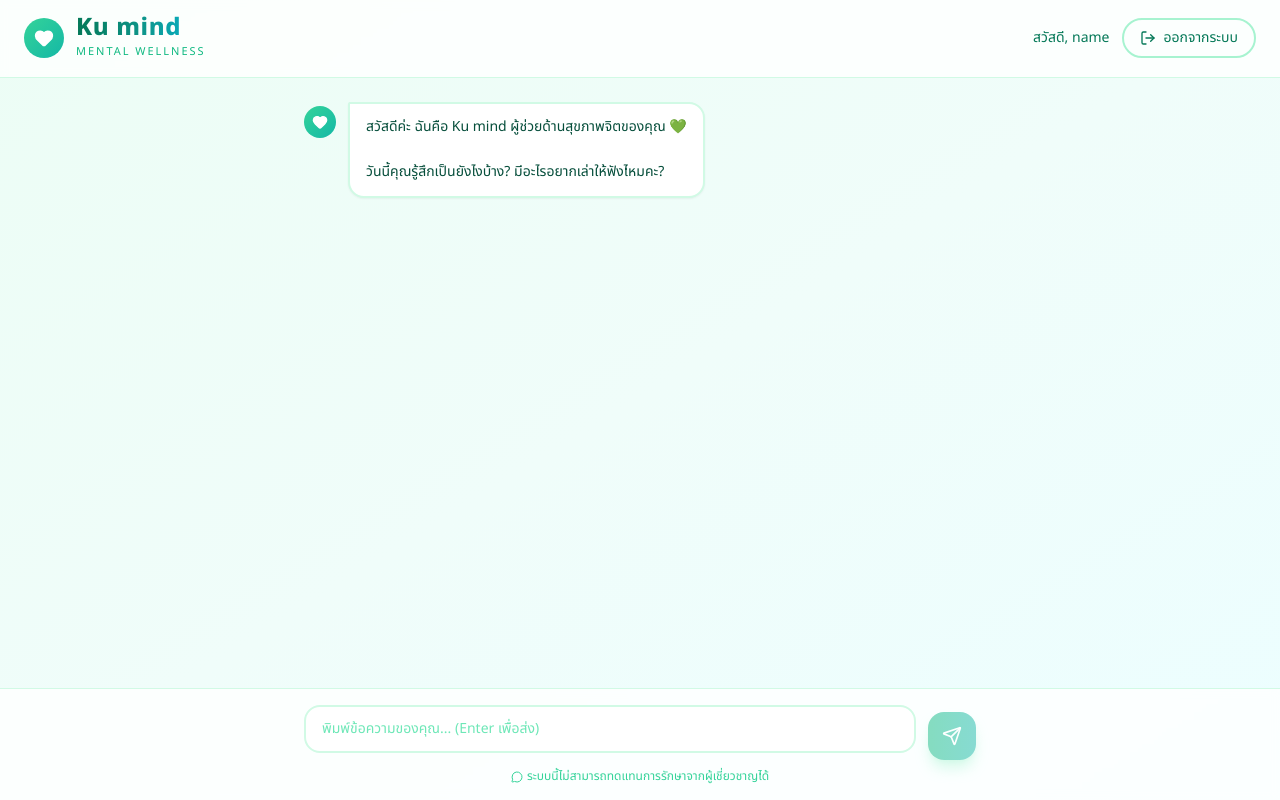
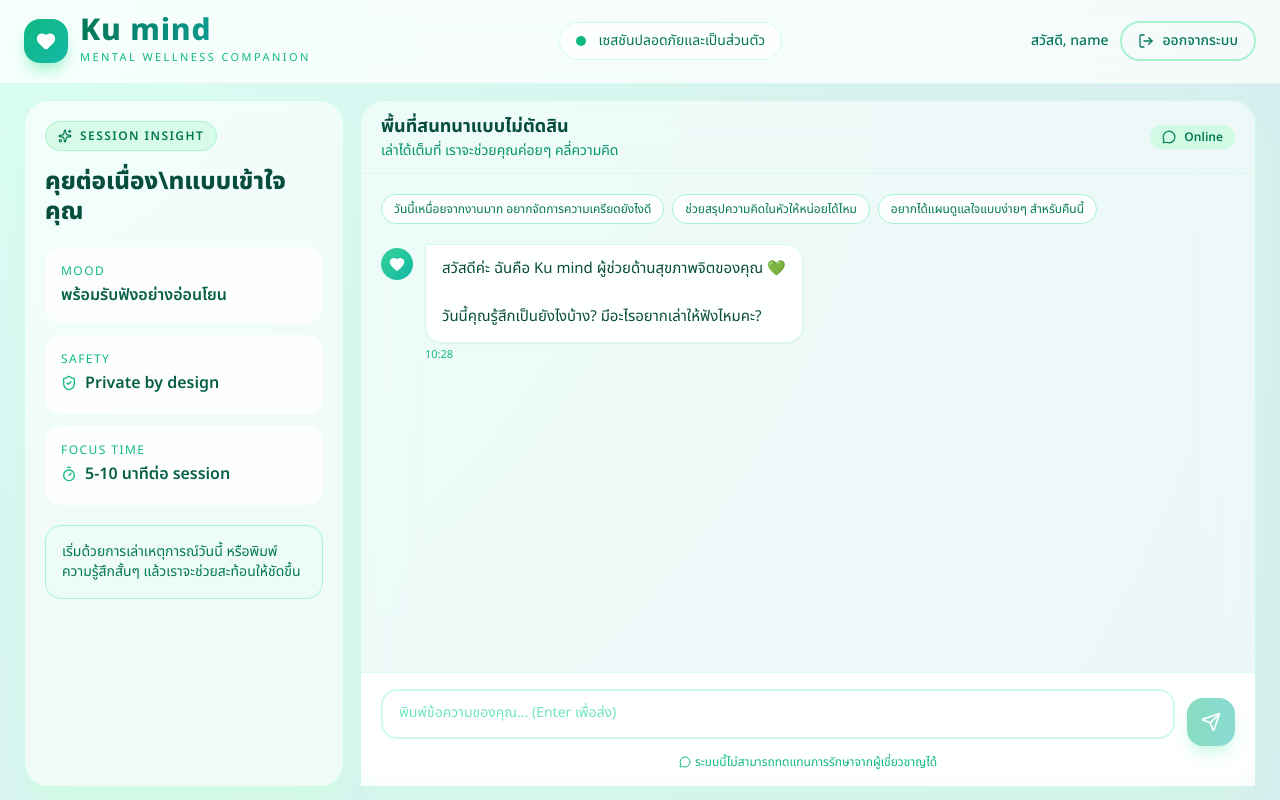
Before and after one commit to ku-mind/ku-mind, a React (Vite) app in the folder frontend/: page /chat in a window 1280 px wide. Both pictures are taken after typing "name@example.com", "Sample123" into the empty fields and a click on the button "เข้าสู่ระบบ". Built offline with nearby package versions, Linux system fonts and the light colour scheme; no server answers.

Commit message:
fix: chat uxui

```diff
--- a/frontend/src/pages/chat.tsx
+++ b/frontend/src/pages/chat.tsx
@@ -1,6 +1,15 @@
 import { useState, useRef, useEffect } from "react";
 import { useNavigate } from "react-router-dom";
-import { Heart, Send, LogOut, MessageCircle } from "lucide-react";
+import {
+  Brain,
+  Heart,
+  LogOut,
+  MessageCircle,
+  Send,
+  ShieldCheck,
+  Sparkles,
+  Timer,
+} from "lucide-react";
 
 interface Message {
   id: string;
@@ -15,7 +24,8 @@
     {
       id: "1",
       role: "assistant",
-      content: "สวัสดีค่ะ ฉันคือ Ku mind ผู้ช่วยด้านสุขภาพจิตของคุณ 💚\n\nวันนี้คุณรู้สึกเป็นยังไงบ้าง? มีอะไรอยากเล่าให้ฟังไหมคะ?",
+      content:
+        "สวัสดีค่ะ ฉันคือ Ku mind ผู้ช่วยด้านสุขภาพจิตของคุณ 💚\n\nวันนี้คุณรู้สึกเป็นยังไงบ้าง? มีอะไรอยากเล่าให้ฟังไหมคะ?",
       timestamp: new Date(),
     },
   ]);
@@ -35,13 +45,14 @@
     navigate("/");
   };
 
-  const handleSend = async () => {
-    if (!input.trim() || isLoading) return;
+  const sendMessage = async (rawMessage: string) => {
+    const messageText = rawMessage.trim();
+    if (!messageText || isLoading) return;
 
     const userMessage: Message = {
       id: Date.now().toString(),
       role: "user",
-      content: input.trim(),
+      content: messageText,
       timestamp: new Date(),
     };
 
@@ -89,6 +100,14 @@
     }
   };
 
+  const handleSend = async () => {
+    await sendMessage(input);
+  };
+
+  const handleQuickPrompt = async (prompt: string) => {
+    await sendMessage(prompt);
+  };
+
   const handleKeyDown = (e: React.KeyboardEvent) => {
     if (e.key === "Enter" && !e.shiftKey) {
       e.preventDefault();
@@ -96,82 +115,175 @@
     }
   };
 
+  const formatTime = (timestamp: Date) =>
+    timestamp.toLocaleTimeString("th-TH", {
+      hour: "2-digit",
+      minute: "2-digit",
+    });
+
+  const quickPrompts = [
+    "วันนี้เหนื่อยจากงานมาก อยากจัดการความเครียดยังไงดี",
+    "ช่วยสรุปความคิดในหัวให้หน่อยได้ไหม",
+    "อยากได้แผนดูแลใจแบบง่ายๆ สำหรับคืนนี้",
+  ];
+
   return (
-    <div className="min-h-screen bg-gradient-to-br from-emerald-50 via-teal-50 to-cyan-50 flex flex-col">
-      <header className="bg-white/80 backdrop-blur-sm border-b border-emerald-100 sticky top-0 z-50">
-        <div className="w-full px-4 md:px-6 py-4 flex items-center justify-between">
+    <div className="relative h-screen overflow-hidden bg-[radial-gradient(circle_at_top_left,_#d9fff3_0%,_#d8f7f1_30%,_#d6ecee_100%)] text-emerald-900">
+      <div className="pointer-events-none absolute inset-0 -z-10">
+        <div className="absolute -left-24 top-20 h-72 w-72 rounded-full bg-emerald-300/40 blur-3xl" />
+        <div className="absolute right-0 top-0 h-96 w-96 rounded-full bg-cyan-300/30 blur-3xl" />
+        <div className="absolute bottom-0 left-1/3 h-80 w-80 rounded-full bg-teal-300/30 blur-3xl" />
+      </div>
+
+      <header className="border-b border-emerald-100/70 bg-white/75 backdrop-blur-xl">
+        <div className="flex w-full items-center justify-between px-4 py-4 md:px-6">
           <div className="flex items-center gap-3">
-            <div className="w-10 h-10 bg-gradient-to-br from-emerald-400 to-teal-500 rounded-full flex items-center justify-center">
-              <Heart className="w-5 h-5 text-white" fill="white" />
+            <div className="flex h-11 w-11 items-center justify-center rounded-2xl bg-gradient-to-br from-emerald-500 to-teal-500 shadow-lg shadow-emerald-200">
+              <Heart className="h-5 w-5 text-white" fill="white" />
             </div>
             <div>
-              <h1 className="text-2xl font-black tracking-wide leading-none bg-gradient-to-r from-emerald-700 via-teal-600 to-cyan-500 bg-clip-text text-transparent">
+              <h1 className="bg-gradient-to-r from-emerald-700 via-teal-600 to-cyan-500 bg-clip-text text-3xl font-black leading-none tracking-wide text-transparent">
                 Ku mind
               </h1>
-              <p className="text-[11px] uppercase tracking-[0.18em] text-emerald-500 mt-1">
-                Mental Wellness
-              </p>
+              <p className="mt-1 text-[11px] uppercase tracking-[0.22em] text-emerald-500">Mental Wellness Companion</p>
             </div>
           </div>
+
+          <div className="hidden items-center gap-3 rounded-full border border-emerald-100 bg-white/70 px-4 py-2 text-sm text-emerald-700 lg:flex">
+            <span className="inline-flex h-2.5 w-2.5 rounded-full bg-emerald-500" />
+            เซสชันปลอดภัยและเป็นส่วนตัว
+          </div>
+
           <div className="flex items-center gap-3">
-            <span className="text-sm text-emerald-700 hidden sm:block">
+            <span className="hidden text-sm font-medium text-emerald-700 sm:block">
               สวัสดี, {user.name || user.email || "คุณ"}
             </span>
             <button
               onClick={handleLogout}
-              className="flex items-center gap-2 px-4 py-2 text-emerald-700 border-2 border-emerald-200 rounded-full hover:bg-emerald-50 transition-all text-sm"
+              className="inline-flex items-center gap-2 rounded-full border-2 border-emerald-200 px-4 py-2 text-sm font-medium text-emerald-700 transition-all hover:bg-emerald-50"
             >
-              <LogOut className="w-4 h-4" />
+              <LogOut className="h-4 w-4" />
               <span className="hidden sm:block">ออกจากระบบ</span>
             </button>
           </div>
         </div>
       </header>
 
-      <div className="flex-1 overflow-y-auto px-4 py-6">
-        <div className="max-w-2xl mx-auto space-y-4">
+      <main className="grid h-[calc(100vh-81px)] grid-cols-1 gap-4 px-4 py-4 md:px-6 lg:grid-cols-[320px_1fr]">
+        <aside className="hidden rounded-3xl border border-emerald-100/90 bg-white/65 p-5 shadow-xl shadow-emerald-100 backdrop-blur lg:flex lg:flex-col">
+          <div className="mb-5">
+            <div className="inline-flex items-center gap-2 rounded-full border border-emerald-200 bg-emerald-100/80 px-3 py-1.5 text-xs font-semibold uppercase tracking-[0.12em] text-emerald-700">
+              <Sparkles className="h-3.5 w-3.5" />
+              Session Insight
+            </div>
+            <h2 className="mt-4 text-2xl font-black leading-tight text-emerald-900">คุยต่อเนื่อง\nแบบเข้าใจคุณ</h2>
+          </div>
+
+          <div className="space-y-3">
+            <div className="rounded-2xl bg-white/85 p-4">
+              <p className="mb-1 text-xs uppercase tracking-[0.12em] text-emerald-500">Mood</p>
+              <p className="font-semibold text-emerald-800">พร้อมรับฟังอย่างอ่อนโยน</p>
+            </div>
+            <div className="rounded-2xl bg-white/85 p-4">
+              <p className="mb-1 text-xs uppercase tracking-[0.12em] text-emerald-500">Safety</p>
+              <p className="inline-flex items-center gap-2 font-semibold text-emerald-800">
+                <ShieldCheck className="h-4 w-4 text-emerald-500" />
+                Private by design
+              </p>
+            </div>
+            <div className="rounded-2xl bg-white/85 p-4">
+              <p className="mb-1 text-xs uppercase tracking-[0.12em] text-emerald-500">Focus Time</p>
+              <p className="inline-flex items-center gap-2 font-semibold text-emerald-800">
+                <Timer className="h-4 w-4 text-emerald-500" />
+                5-10 นาทีต่อ session
+              </p>
+            </div>
+          </div>
+
+          <div className="mt-5 rounded-2xl border border-emerald-200 bg-emerald-50/70 p-4 text-sm text-emerald-700">
+            เริ่มด้วยการเล่าเหตุการณ์วันนี้ หรือพิมพ์ความรู้สึกสั้นๆ แล้วเราจะช่วยสะท้อนให้ชัดขึ้น
+          </div>
+        </aside>
+
+        <section className="flex min-h-0 flex-col rounded-3xl border border-emerald-100/90 bg-white/55 shadow-2xl shadow-emerald-100 backdrop-blur-xl">
+          <div className="flex items-center justify-between border-b border-emerald-100/70 px-4 py-3 md:px-5">
+            <div>
+              <h3 className="text-base font-bold text-emerald-900 md:text-lg">พื้นที่สนทนาแบบไม่ตัดสิน</h3>
+              <p className="text-xs text-emerald-600 md:text-sm">เล่าได้เต็มที่ เราจะช่วยคุณค่อยๆ คลี่ความคิด</p>
+            </div>
+            <div className="hidden items-center gap-2 rounded-full bg-emerald-100 px-3 py-1 text-xs font-semibold text-emerald-700 md:inline-flex">
+              <MessageCircle className="h-3.5 w-3.5" />
+              Online
+            </div>
+          </div>
+
+          <div className="flex-1 overflow-y-auto px-4 py-4 md:px-5 md:py-5">
+            <div className="space-y-5">
+              <div className="mb-2 flex flex-wrap gap-2">
+                {quickPrompts.map((prompt) => (
+                  <button
+                    key={prompt}
+                    onClick={() => handleQuickPrompt(prompt)}
+                    className="rounded-full border border-emerald-200 bg-white/85 px-3 py-1.5 text-xs text-emerald-700 transition-colors hover:bg-emerald-50"
+                  >
+                    {prompt}
+                  </button>
+                ))}
+              </div>
+
               {messages.map((message) => (
                 <div
                   key={message.id}
                   className={`flex ${message.role === "user" ? "justify-end" : "justify-start"} gap-3`}
                 >
                   {message.role === "assistant" && (
-                <div className="w-8 h-8 bg-gradient-to-br from-emerald-400 to-teal-500 rounded-full flex items-center justify-center flex-shrink-0 mt-1">
-                  <Heart className="w-4 h-4 text-white" fill="white" />
+                    <div className="mt-1 flex h-8 w-8 flex-shrink-0 items-center justify-center rounded-full bg-gradient-to-br from-emerald-400 to-teal-500">
+                      <Heart className="h-4 w-4 text-white" fill="white" />
                     </div>
                   )}
+
+                  <div className="max-w-[82%] lg:max-w-[68%]">
                     <div
-                className={`max-w-sm lg:max-w-md px-4 py-3 rounded-2xl text-sm leading-relaxed whitespace-pre-wrap ${
+                      className={`rounded-2xl px-4 py-3 text-sm leading-relaxed whitespace-pre-wrap md:text-[15px] ${
                         message.role === "user"
-                    ? "bg-gradient-to-r from-emerald-500 to-teal-500 text-white rounded-tr-sm"
-                    : "bg-white border-2 border-emerald-100 text-emerald-900 rounded-tl-sm shadow-sm"
+                          ? "rounded-tr-sm bg-gradient-to-r from-emerald-500 to-teal-500 text-white shadow-lg shadow-emerald-200"
+                          : "rounded-tl-sm border border-emerald-100 bg-white/95 text-emerald-900 shadow-sm"
                       }`}
                     >
                       {message.content}
+                    </div>
+                    <p
+                      className={`mt-1 text-[11px] ${
+                        message.role === "user" ? "text-right text-emerald-500" : "text-emerald-500"
+                      }`}
+                    >
+                      {formatTime(message.timestamp)}
+                    </p>
                   </div>
                 </div>
               ))}
 
               {isLoading && (
                 <div className="flex justify-start gap-3">
-              <div className="w-8 h-8 bg-gradient-to-br from-emerald-400 to-teal-500 rounded-full flex items-center justify-center flex-shrink-0">
-                <Heart className="w-4 h-4 text-white" fill="white" />
+                  <div className="flex h-8 w-8 flex-shrink-0 items-center justify-center rounded-full bg-gradient-to-br from-emerald-400 to-teal-500">
+                    <Brain className="h-4 w-4 text-white" />
                   </div>
-              <div className="bg-white border-2 border-emerald-100 rounded-2xl rounded-tl-sm px-4 py-3 shadow-sm">
-                <div className="flex gap-1.5 items-center h-5">
-                  <span className="w-2 h-2 bg-emerald-400 rounded-full animate-bounce" style={{ animationDelay: "0ms" }} />
-                  <span className="w-2 h-2 bg-emerald-400 rounded-full animate-bounce" style={{ animationDelay: "150ms" }} />
-                  <span className="w-2 h-2 bg-emerald-400 rounded-full animate-bounce" style={{ animationDelay: "300ms" }} />
+                  <div className="rounded-2xl rounded-tl-sm border border-emerald-100 bg-white px-4 py-3 shadow-sm">
+                    <div className="flex h-5 items-center gap-1.5">
+                      <span className="h-2 w-2 animate-bounce rounded-full bg-emerald-400" style={{ animationDelay: "0ms" }} />
+                      <span className="h-2 w-2 animate-bounce rounded-full bg-emerald-400" style={{ animationDelay: "150ms" }} />
+                      <span className="h-2 w-2 animate-bounce rounded-full bg-emerald-400" style={{ animationDelay: "300ms" }} />
                     </div>
                   </div>
                 </div>
               )}
+
               <div ref={messagesEndRef} />
             </div>
           </div>
 
-      <div className="bg-white/80 backdrop-blur-sm border-t border-emerald-100 px-4 py-4">
-        <div className="max-w-2xl mx-auto flex gap-3 items-end">
+          <div className="border-t border-emerald-100/70 bg-white/80 px-4 py-4 backdrop-blur md:px-5">
+            <div className="flex items-end gap-3">
               <div className="flex-1">
                 <textarea
                   value={input}
@@ -179,28 +291,32 @@
                   onKeyDown={handleKeyDown}
                   placeholder="พิมพ์ข้อความของคุณ... (Enter เพื่อส่ง)"
                   rows={1}
-              className="w-full px-4 py-3 rounded-2xl border-2 border-emerald-100 focus:border-emerald-400 focus:outline-none transition-colors text-emerald-900 placeholder:text-emerald-300 resize-none text-sm"
-              style={{ minHeight: "48px", maxHeight: "120px" }}
+                  className="w-full resize-none rounded-2xl border-2 border-emerald-100 px-4 py-3 text-sm text-emerald-900 transition-all placeholder:text-emerald-300 focus:border-emerald-400 focus:outline-none focus:ring-4 focus:ring-emerald-100"
+                  style={{ minHeight: "50px", maxHeight: "140px" }}
                   onInput={(e) => {
                     const target = e.target as HTMLTextAreaElement;
                     target.style.height = "auto";
-                target.style.height = Math.min(target.scrollHeight, 120) + "px";
+                    target.style.height = Math.min(target.scrollHeight, 140) + "px";
                   }}
                 />
               </div>
+
               <button
                 onClick={handleSend}
                 disabled={!input.trim() || isLoading}
-            className="w-12 h-12 bg-gradient-to-r from-emerald-500 to-teal-500 rounded-2xl flex items-center justify-center hover:from-emerald-600 hover:to-teal-600 transition-all shadow-lg shadow-emerald-200 disabled:opacity-50 disabled:cursor-not-allowed flex-shrink-0"
+                className="flex h-12 w-12 flex-shrink-0 items-center justify-center rounded-2xl bg-gradient-to-r from-emerald-500 to-teal-500 shadow-lg shadow-emerald-200 transition-all hover:from-emerald-600 hover:to-teal-600 disabled:cursor-not-allowed disabled:opacity-50"
               >
-            <Send className="w-5 h-5 text-white" />
+                <Send className="h-5 w-5 text-white" />
               </button>
             </div>
-        <p className="text-center text-xs text-emerald-400 mt-2">
-          <MessageCircle className="w-3 h-3 inline mr-1" />
+
+            <p className="mt-2 text-center text-xs text-emerald-500">
+              <MessageCircle className="mr-1 inline h-3 w-3" />
               ระบบนี้ไม่สามารถทดแทนการรักษาจากผู้เชี่ยวชาญได้
             </p>
           </div>
+        </section>
+      </main>
     </div>
   );
 }
```
Lines whose indentation alone changed are shown as unchanged.
